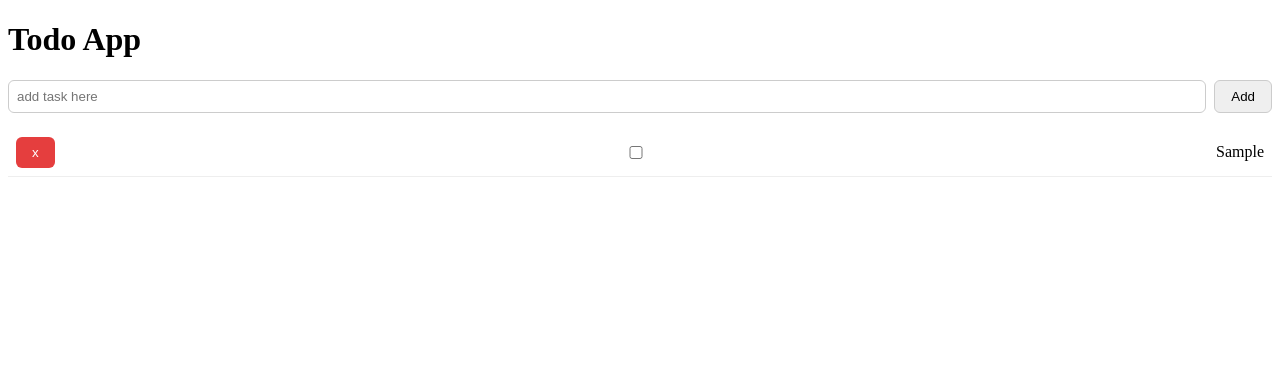
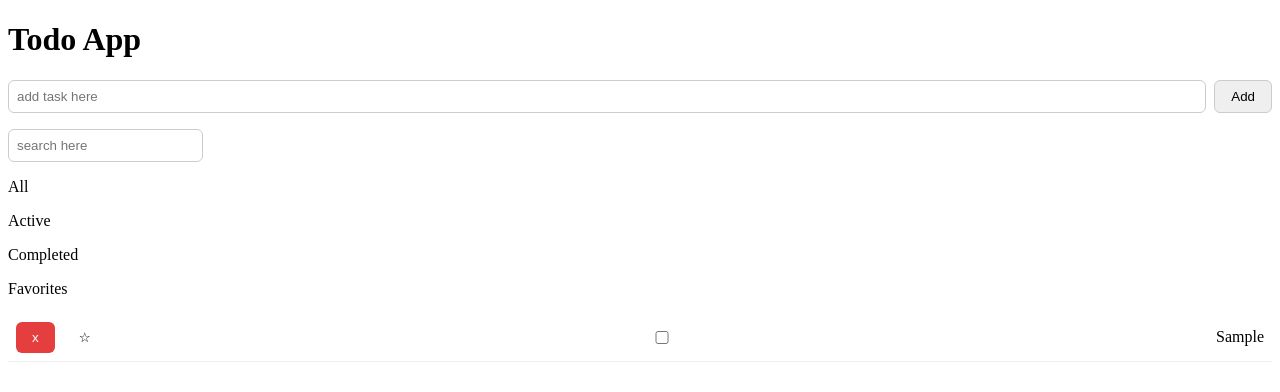
Before and after one commit to mohammedSayedRADWAN/Vue-small-projects, a Vue app in the folder toDoApp/: page / in a window 1280 px wide. Both pictures are taken after typing "Sample" into the empty fields and a click on the button "Add". Shown: the top 392 px of the page. Built offline with nearby package versions, Linux system fonts and the light colour scheme.

Commit message:
feat: implement basic todo list functionality including task creation, editing, deletion, and filtering

```diff
--- a/toDoApp/src/App.vue
+++ b/toDoApp/src/App.vue
@@ -1,5 +1,5 @@
 <script setup>
-import { ref } from 'vue';
+import { ref , computed} from 'vue';
 const newTask = ref('');
 
 const tasks=ref([])
@@ -42,6 +42,16 @@ function finishEdit(task) {
   canselEdit();
 
 }
+function favToggle(task) {
+  task.favorite=!task.favorite;
+
+}
+
+//filters
+const search=ref('')
+const activeSearch=ref('All')
+const filters=['All','Active','Completed','Favorites']
+
 </script>
 <template>
  <div id="wrapper">
@@ -51,18 +61,30 @@ function finishEdit(task) {
     <input type="text" placeholder="add task here" v-model="newTask">
     <button @click="addTask">Add</button>
   </div>
+<!--search-->
+<input type="text" placeholder="search here" v-model="search">
+<div
+@click="activeSearch=f"
+class="filters" v-for="f in filters"
+:class="{activeSearch:activeSearch===f}"
+:key="f">
+
+{{ f }}
+</div>
 
   <!--show tasks-->
   <ul class="task-list">
     <li v-for="task in tasks" :key="task.id"  :class="{done:task.completed , editing:editingId==task.id}">
 
-
      <template v-if="editingId!=task.id">
       <button class="delete" @click="removeTask(task.id)">x</button>
+      <button class="fav" @click="favToggle(task)">
+        {{ task.favorite ? '⭐':'☆' }}
+      </button>
       <input type="checkbox" v-model="task.completed">
       <span @click="editTask(task)">{{task.text}}</span>
+     </template>
 
-     </template>
      <!--show editing parts if editingId==task.id-->
      <template v-else>
       <input type="checkbox" v-model="task.completed">
```
